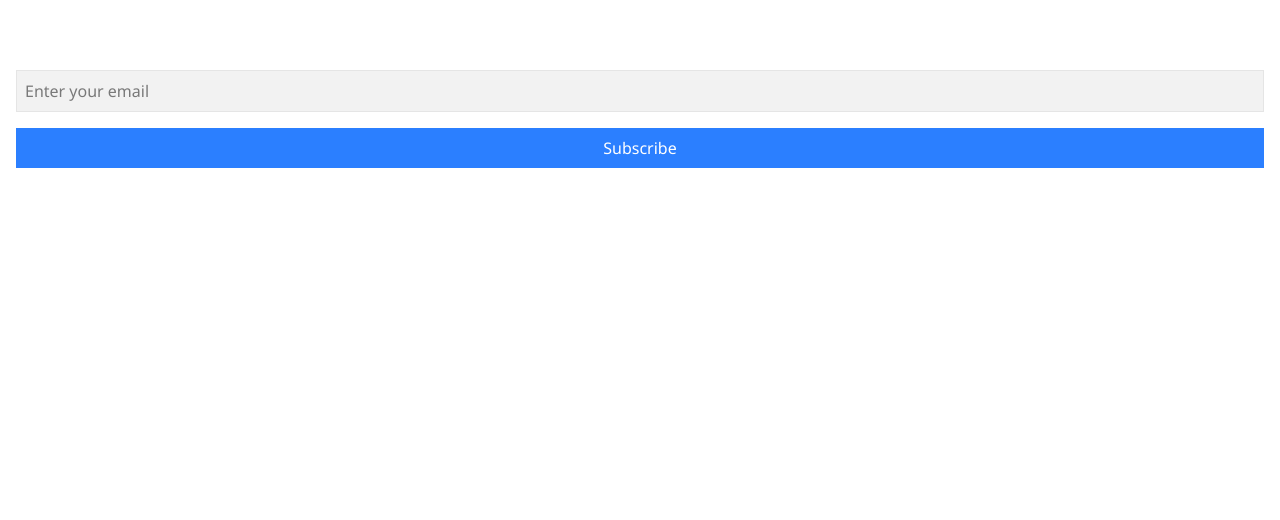
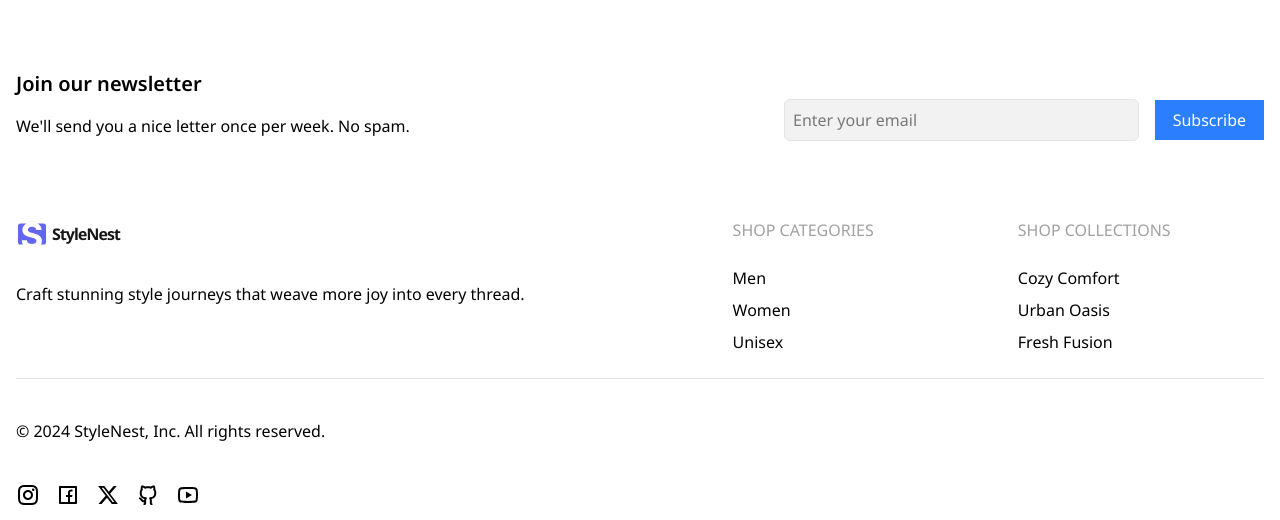
Before and after one commit to angeloilardi/stylenest, a React (Vite) app: page /products in a window 1280 px wide. Shown: the part 2232-2752 px from the top of the page. Before the commit the page ends 2416 px from the top, so only its background shows below. Built offline with nearby package versions, Linux system fonts and the light colour scheme.

Commit message:
section added - footer

```diff
--- a/src/components/Footer.tsx
+++ b/src/components/Footer.tsx
@@ -1,23 +1,81 @@
+import categories from "./../data/categories.json";
+import collections from "./../data/collections.json";
+import {
+  RiInstagramLine,
+  RiFacebookBoxLine,
+  RiTwitterXFill,
+  RiGithubLine,
+  RiYoutubeLine,
+} from "react-icons/ri";
+
 const Footer = () => {
   return (
+    <>
       <footer className="mt-40">
-      <div className="flex">
-        <h2></h2>
-        <p></p>
-        <form action="" className="flex flex-col gap-4 w-full">
+        <div className="border-b border-neutral-200">
+          <div className="flex flex-col lg:flex-row md:justify-between lg:items-center">
+            <div>
+              <h3 className="text-xl font-semibold mb-4">
+                Join our newsletter
+              </h3>
+              <p className="mb-8">
+                We'll send you a nice letter once per week. No spam.
+              </p>
+            </div>
+            <form
+              action=""
+              className="flex flex-col gap-4 w-full mb-10 md:flex-row md:h-12 lg:w-120 md:items-center md:mb-0"
+            >
               <label htmlFor="email" className="sr-only" />
               <input
                 type="text"
                 id="email"
                 placeholder="Enter your email"
-            className="w-full border border-neutral-200 bg-neutral-200/50 p-2"
+                className="w-full border border-neutral-200 bg-neutral-200/50 p-2 rounded-md"
               />
-          <button className="w-full bg-blue-500 text-white p-2">
+              <button className="w-full bg-blue-500 text-white p-2 md:w-36">
                 Subscribe
               </button>
             </form>
           </div>
+          <div className="lg:flex lg:flex-row lg:gap-52 md:mt-12">
+            <div>
+              <img src="public/logo.svg" />
+              <p className="my-8">
+                Craft stunning style journeys that weave more joy into every
+                thread.
+              </p>
+            </div>
+            <div className="flex flex-col md:flex-row md:gap-36">
+              <div className="flex flex-col gap-2 mb-6">
+                <span className="mb-4 text-neutral-400"> SHOP CATEGORIES</span>
+                <ul className="flex flex-col gap-2">
+                  {categories.map((category) => {
+                    return <li>{category.name}</li>;
+                  })}
+                </ul>
+              </div>
+              <div className="flex flex-col gap-2 mb-6">
+                <span className="mb-4 text-neutral-400"> SHOP COLLECTIONS</span>
+                <ul className="flex flex-col gap-2">
+                  {collections.map((collection) => {
+                    return <li>{collection.name}</li>;
+                  })}
+                </ul>
+              </div>
+            </div>
+          </div>
+        </div>
+        <p className="py-10">© 2024 StyleNest, Inc. All rights reserved.</p>
+        <div className="flex gap-4">
+          <RiInstagramLine size={24} />
+          <RiFacebookBoxLine size={24} />
+          <RiTwitterXFill size={24} />
+          <RiGithubLine size={24} />
+          <RiYoutubeLine size={24} />
+        </div>
       </footer>
+    </>
   );
 };
 
```
Lines whose indentation alone changed are shown as unchanged.
